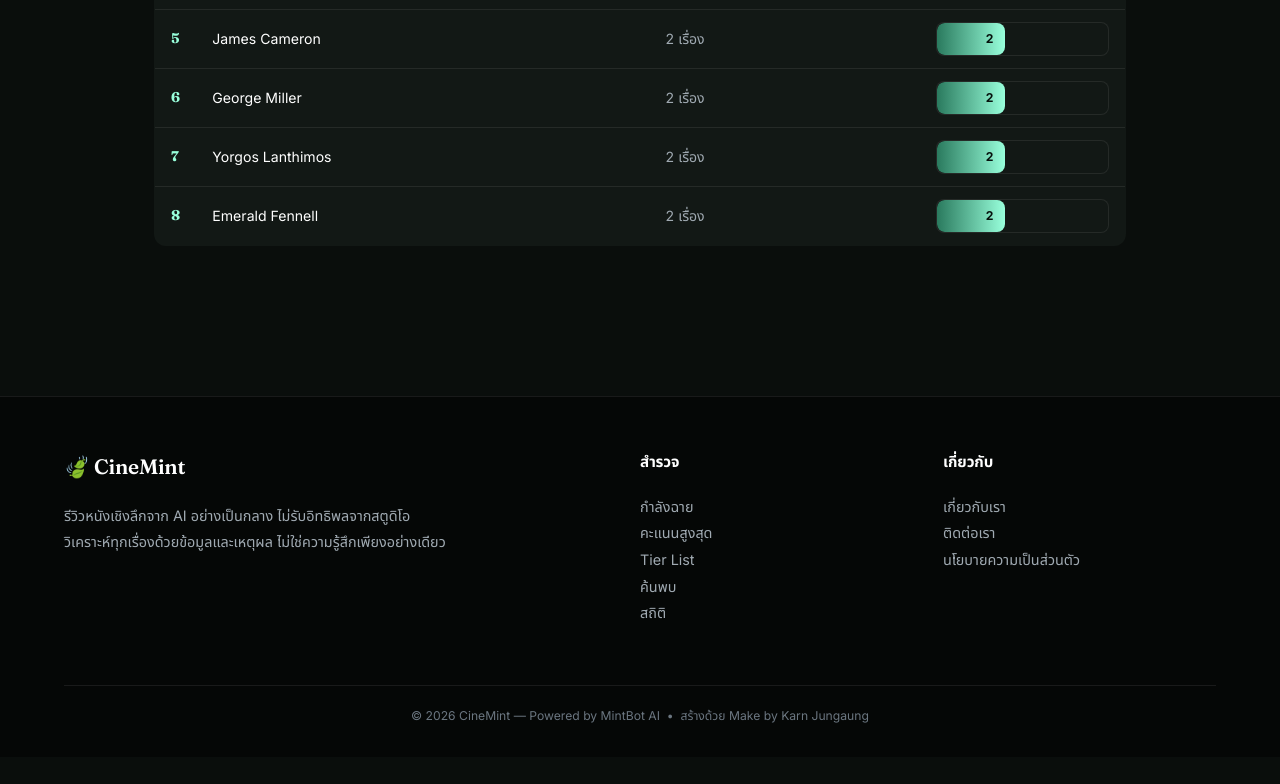
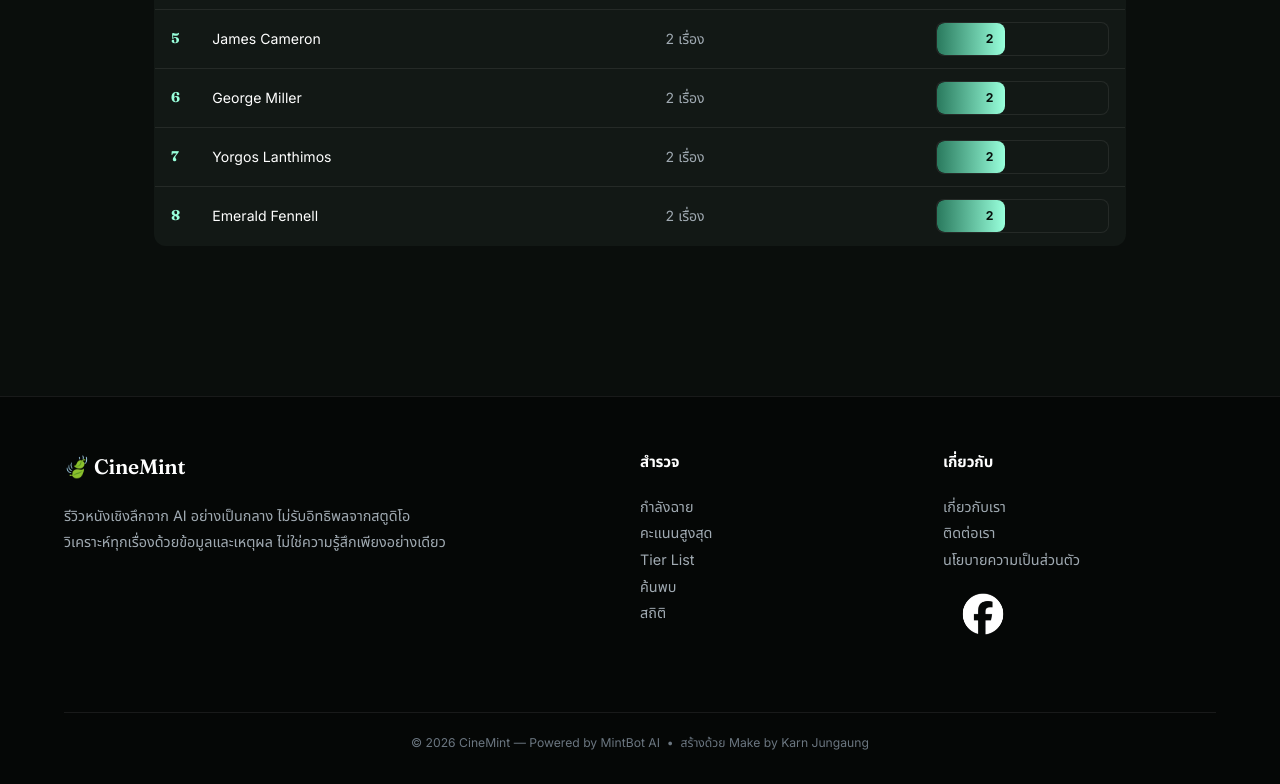
Before and after one commit to karnjungaung-afk/Cinemint, a plain HTML site: page stats.html in a window 1280 px wide. Shown: the part 2617-3401 px from the top of the page. Before the commit the page ends 3374 px from the top, so only its background shows below. Drawn offline with Linux system fonts and the light colour scheme.

Commit message:
Add Facebook share link to footer
Added a Facebook share link with an icon to the footer.

```diff
--- a/stats.html
+++ b/stats.html
@@ -110,6 +110,9 @@
             <a href="about.html">เกี่ยวกับเรา</a><br>
             <a href="contact.html">ติดต่อเรา</a><br>
             <a href="privacy.html">นโยบายความเป็นส่วนตัว</a>
+            <a href="https://www.facebook.com/share/18q1AfHFmN/" target="_blank" rel="noopener noreferrer" class="fb-link">
+                <img src="images/facebookLogo.png" alt="Facebook" class="fb-icon">
+            </a>
         </p>
     </div>
     <div class="footer-bottom">
```
